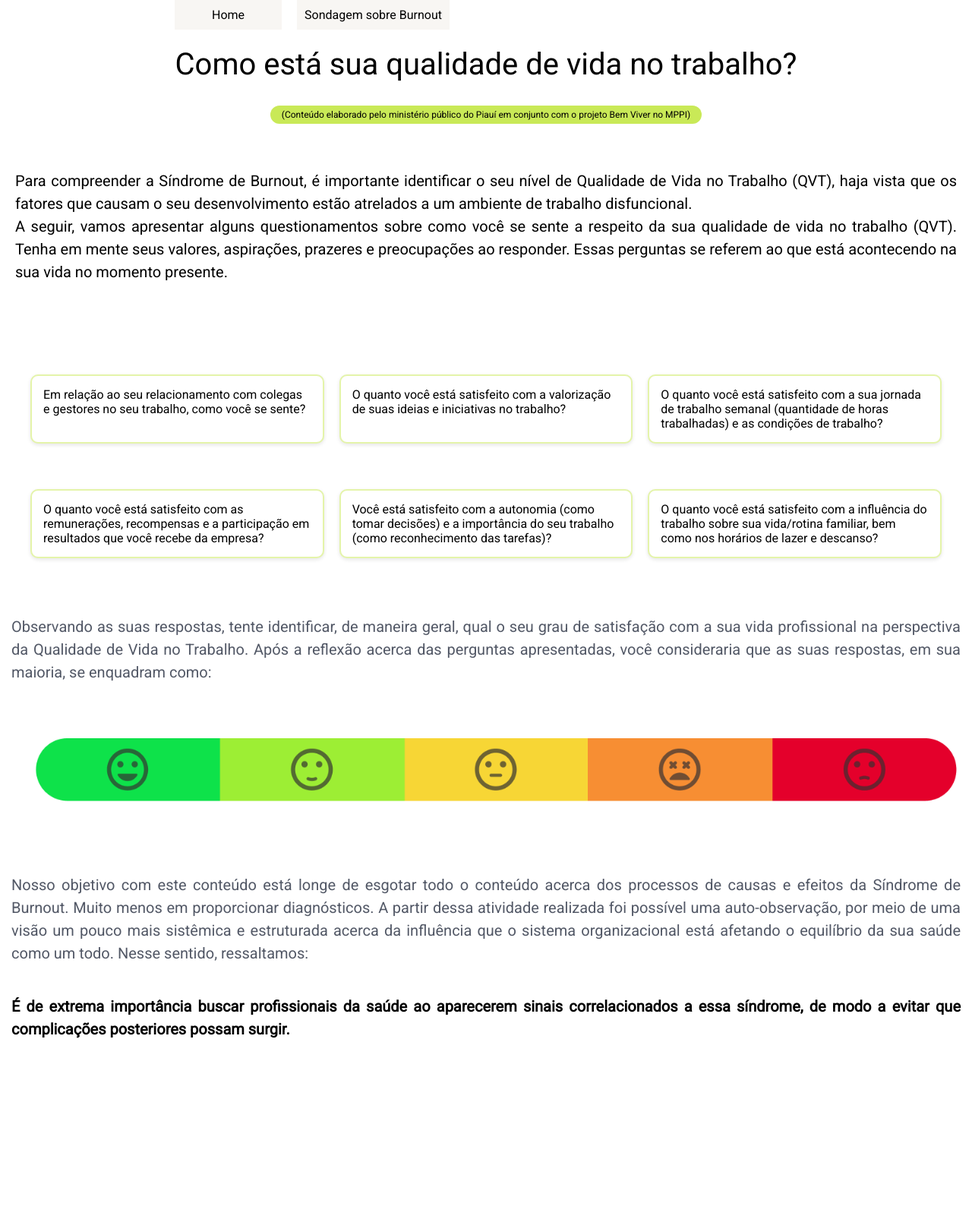
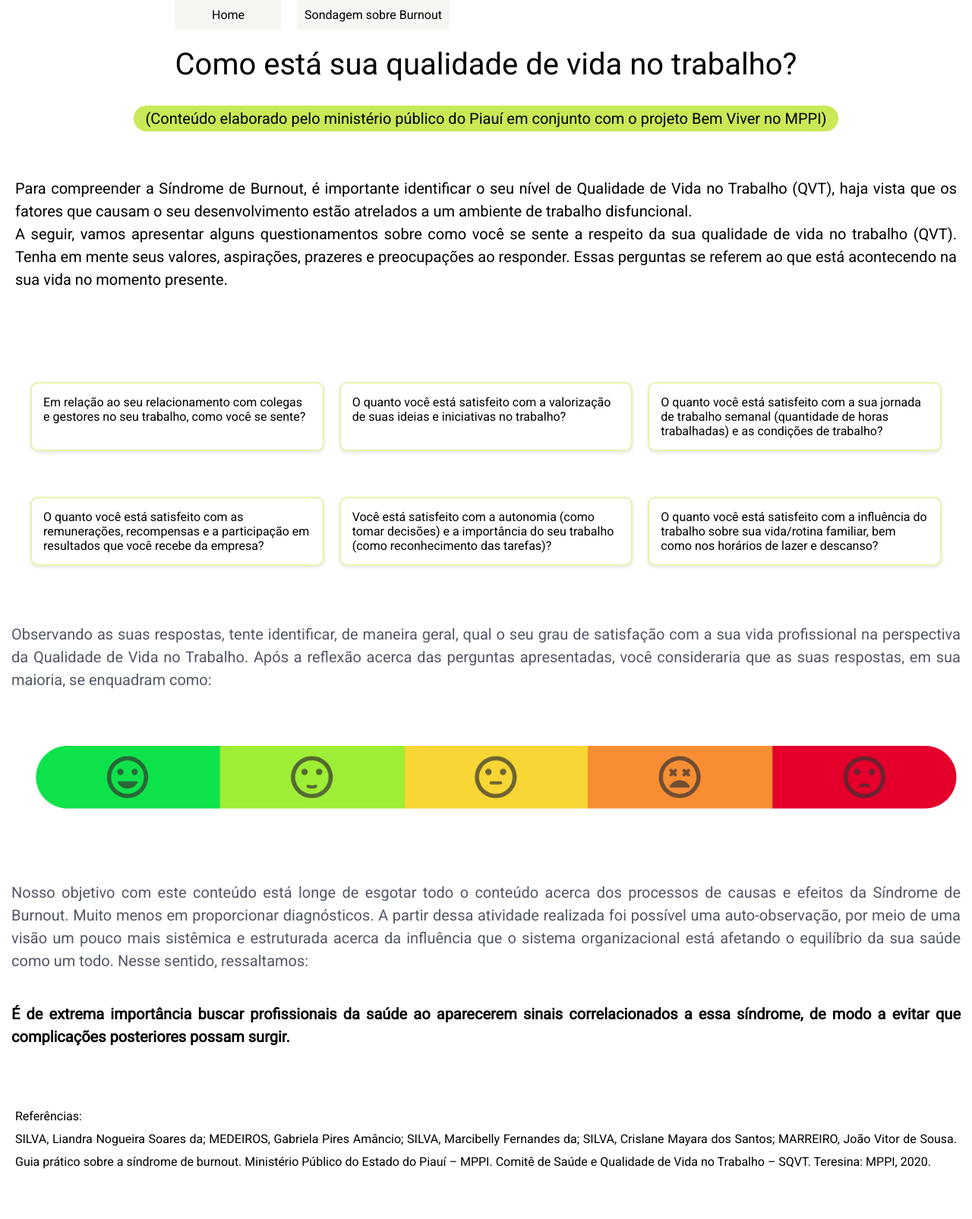
Before and after one commit to egmoraes14/Sintonize-1, a Django app: page /sondagem/ in a window 1280 px wide. Shown: the part 21-1626 px from the top of the page at 76% size. Before the commit the page ends 1388 px from the top, so only its background shows below. Run offline with Django 5.2, Linux system fonts and the light colour scheme.

Commit message:
alteracao do tamanho da letra, adicionando referencias

```diff
--- a/main/static/css/sondagem.css
+++ b/main/static/css/sondagem.css
@@ -15,7 +15,7 @@
 
 /* Estilo da Informação */
 #informacao-conteudo {
-    font-size: 12px;
+    font-size: 20px;
     background-color: #C9E957; /* Ajuste conforme necessário */
     padding: 5px 15px; /* Padding lateral reduzido */
     border-radius: 20px;
@@ -125,3 +125,18 @@
     padding: 15px; /* Opcional: espaçamento interno */
     margin-bottom: 10px; /* Espaço entre os parágrafos */
 }
+
+.referencias{
+     max-width: 100%; /* Altera para uma largura máxima de 100% */
+    height: auto; /* Mantém a altura automática */
+    position: relative;
+    opacity: 1;
+    font-family: 'Roboto', sans-serif;
+    font-size: 16px;
+    font-weight: 400;
+    line-height: 30px;
+    text-align: justify; /* Justifica o texto */
+    margin: 40px auto; /* Centraliza horizontalmente */
+    padding: 20px; /* Adiciona um padding para evitar que o texto grude nas bordas */
+
+}
--- a/main/templates/sondagem.html
+++ b/main/templates/sondagem.html
@@ -57,7 +57,10 @@
         <p class="importante">
             É de extrema importância buscar profissionais da saúde ao aparecerem sinais correlacionados a essa síndrome, de modo a evitar que complicações posteriores possam surgir.
         </p>
-
+        <p class="referencias">
+            Referências:<br>
+            SILVA, Liandra Nogueira Soares da; MEDEIROS, Gabriela Pires Amâncio; SILVA, Marcibelly Fernandes da; SILVA, Crislane Mayara dos Santos; MARREIRO, João Vitor de Sousa. Guia prático sobre a síndrome de burnout. Ministério Público do Estado do Piauí – MPPI. Comitê de Saúde e Qualidade de Vida no Trabalho – SQVT. Teresina: MPPI, 2020.
+        </p>
     </div>
 </div>
 
```
